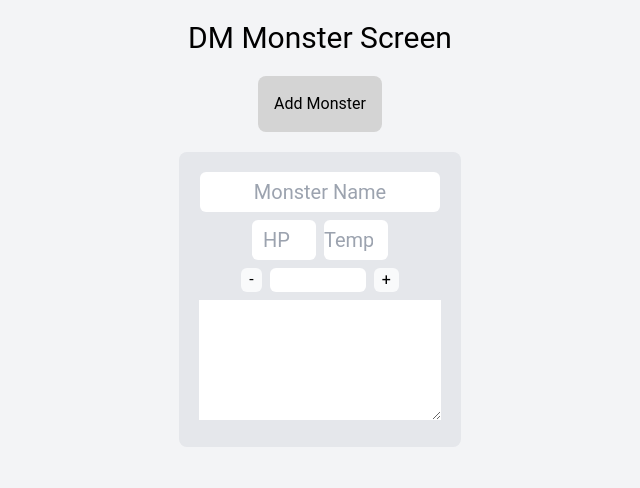
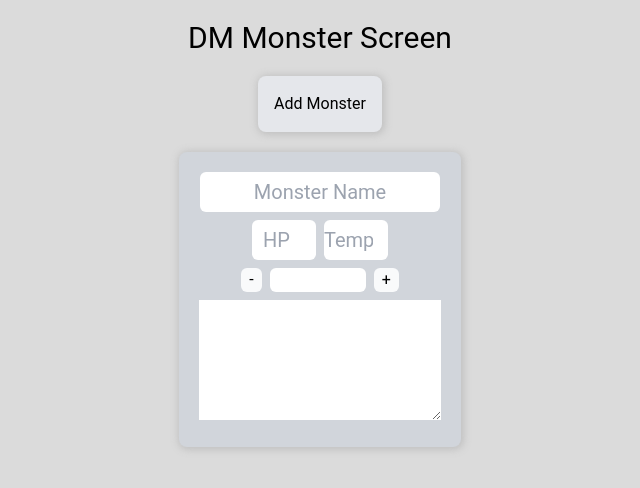
Before and after one commit to odylic/nextjs-dm-monster-screen, a Next.js app: page / in a window 1280 px wide. Shown: the top 488 px of the page, without its empty margins (320-960 px from the left). Built offline with nearby package versions, Linux system fonts and the light colour scheme.

Commit message:
style: added colors

```diff
--- a/pages/index.tsx
+++ b/pages/index.tsx
@@ -5,9 +5,12 @@ export default function Home() {
   const color = useStore((state: any) => state.color);
   const changeColor = useStore((state: any) => state.changeColor);
   return (
-    <div className="flex flex-col items-center bg-gray-100 h-screen">
+    <div className="flex flex-col items-center bg-background h-screen">
       <h1 className="text-3xl m-5">DM Monster Screen</h1>
-      <button className="rounded-lg bg-neutral-300 p-4" onClick={changeColor}>
+      <button
+        className="rounded-lg shadow-monsterCard p-4 bg-gray-200"
+        onClick={changeColor}
+      >
         Add Monster
       </button>
       <MonsterCard />
--- a/src/components/MonsterCard.tsx
+++ b/src/components/MonsterCard.tsx
@@ -1,6 +1,6 @@
 const MonsterCard = () => {
   return (
-    <div className="bg-gray-200 p-5 rounded-lg m-5 text-center">
+    <div className="p-5 rounded-lg m-5 text-center shadow-monsterCard bg-gray-300">
       <div>
         <input
           type="text"
@@ -24,10 +24,13 @@ const MonsterCard = () => {
       </div>
       <div className="m-2">
         <button className="bg-gray-50 px-2 rounded-md">-</button>
-        <input type="number" className="mx-2 w-24 text-center rounded-md" />
+        <input
+          type="number"
+          className="mx-2 w-24 text-center rounded-md"
+          min="0"
+        />
         <button className="bg-gray-50 px-2 rounded-md">+</button>
       </div>
-
       <textarea className="resize" id="text" cols="25" rows="5"></textarea>
     </div>
   );
--- a/tailwind.config.js
+++ b/tailwind.config.js
@@ -1,5 +1,6 @@
 /** @type {import('tailwindcss').Config} */
 const defaultTheme = require("tailwindcss/defaultTheme")
+const colors = require('tailwindcss/colors')
 module.exports = {
   content: [
     "./pages/**/*.{js,ts,jsx,tsx}",
@@ -11,6 +12,13 @@ module.exports = {
         sans: ['Roboto', ...defaultTheme.fontFamily.sans],
         serif: [...defaultTheme.fontFamily.serif],
         mono: [...defaultTheme.fontFamily.mono]
+      },
+      colors: {
+        background: 'rgb(219, 219, 219)',
+        initiativeBackground: 'rgb(163, 163, 163)',
+      },
+      boxShadow: {
+        'monsterCard':'1px 1px 7px 2px rgba(189, 189, 189, 0.849)'
       }
     },
   },
```
